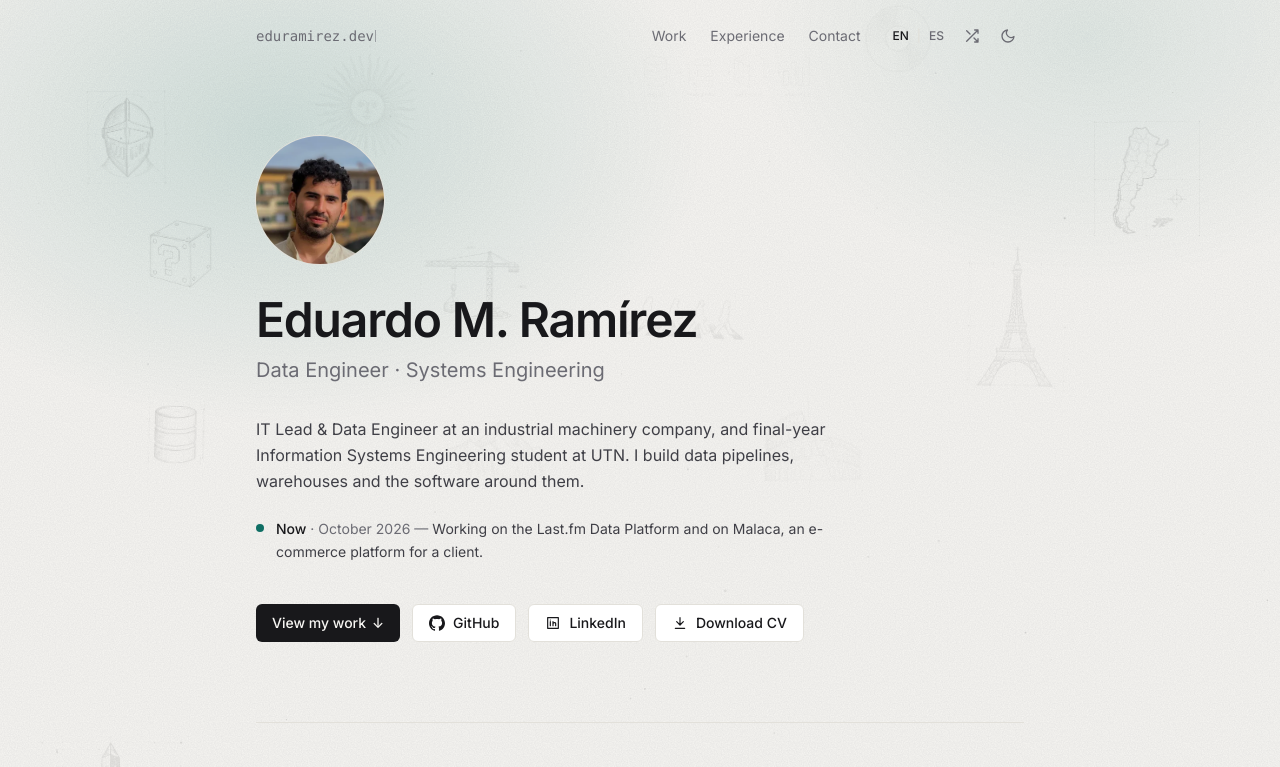
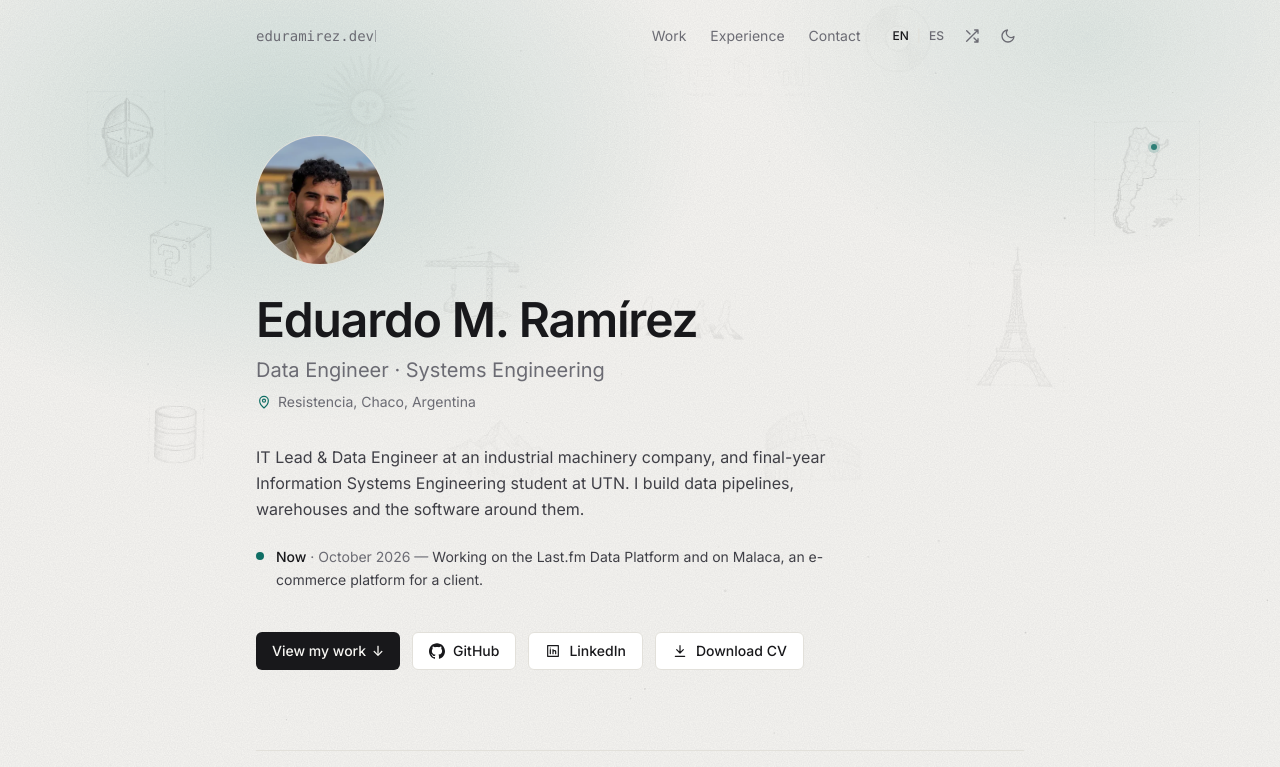
Before and after one commit to deadour/portfolio, a React (Vite) app: page / in a window 1280 px wide. Shown: the top 767 px of the page. Built offline with nearby package versions, Linux system fonts and the light colour scheme.

Commit message:
Show the location in the hero and mark it on the map

```diff
--- a/src/components/Hero.tsx
+++ b/src/components/Hero.tsx
@@ -35,6 +35,22 @@ export default function Hero() {
       </h1>
       <p style={step(2)} className="enter mt-3 text-lg text-muted sm:text-xl">
         {c.hero.title}
+      </p>
+      <p style={step(2)} className="enter mt-2 flex items-center gap-1.5 text-sm text-muted">
+        <svg
+          aria-hidden="true"
+          viewBox="0 0 24 24"
+          className="size-4 shrink-0 text-accent"
+          fill="none"
+          stroke="currentColor"
+          strokeWidth="1.8"
+          strokeLinecap="round"
+          strokeLinejoin="round"
+        >
+          <path d="M12 21s-6.5-5.6-6.5-11a6.5 6.5 0 0 1 13 0C18.5 15.4 12 21 12 21z" />
+          <circle cx="12" cy="10" r="2.3" />
+        </svg>
+        {site.location}
       </p>
       <p style={step(3)} className="enter mt-8 max-w-xl leading-relaxed">
         {c.hero.tagline}
--- a/src/components/hero/Sketches.tsx
+++ b/src/components/hero/Sketches.tsx
@@ -5,7 +5,10 @@ import { getSketchState, subscribeSketches } from './pageSlots'
 
 const ANIMATIONS = ['float', 'drift-slow', 'rotate-slow']
 
-type Placed = { src: string; x: number; y: number; w: number; opacity: number; animation: string; duration: number }
+type Placed = { src: string; x: number; y: number; w: number; opacity: number; animation: string; duration: number; home?: boolean }
+
+// Where Resistencia, Chaco sits on the map drawing, as a fraction of its width and height.
+const HOME = { x: 0.557, y: 0.237 }
 type Rect = { x: number; y: number; w: number; h: number }
 
 const GAP = 24
@@ -36,7 +39,7 @@ function layout(W: number, H: number, picks: Set<string>): Placed[] {
   const mapH = (mapW * MAP.h) / MAP.w
   const mapRect = { x: W - mapW - Math.max(16, W * 0.06), y: H * (mobile ? 0.08 : 0.16), w: mapW, h: mapH }
   const placed: Placed[] = [
-    { src: MAP.src, x: mapRect.x, y: mapRect.y, w: mapW, opacity: 0.13, animation: '', duration: 0 },
+    { src: MAP.src, x: mapRect.x, y: mapRect.y, w: mapW, opacity: 0.13, animation: '', duration: 0, home: true },
   ]
   const taken: Rect[] = [mapRect]
 
@@ -120,6 +123,12 @@ export default function HeroSketches({ className = '' }: { className?: string })
             style={{ left: s.x, top: s.y, width: s.w, '--d': `${s.duration}s` } as CSSProperties}
           >
             <img src={s.src} alt="" decoding="async" className="block w-full hero-sketch" style={{ opacity: `calc(${s.opacity.toFixed(3)} * var(--sketch-boost, 1))` }} />
+            {s.home && (
+              <span
+                className="hero-home absolute size-1.5 -translate-1/2 rounded-full bg-accent"
+                style={{ left: `${HOME.x * 100}%`, top: `${HOME.y * 100}%` }}
+              />
+            )}
           </div>
         ))}
       </div>
--- a/src/data/site.ts
+++ b/src/data/site.ts
@@ -6,6 +6,8 @@ export const site = {
   github: 'https://github.com/deadour',
   linkedin: 'https://www.linkedin.com/in/eduramirez645/',
   email: 'edu.ramirez645@gmail.com',
+  // Shown under the title in the hero and marked on the hero map. Same in both languages.
+  location: 'Resistencia, Chaco, Argentina',
   portrait: '/images/portrait.webp',
   // PDF paths under public/, e.g. 'cv/eduardo-ramirez-en.pdf'. The button is hidden while empty.
   cv: { en: '/cv/eduardo-ramirez-cv-en.pdf', es: '/cv/eduardo-ramirez-cv-es.pdf' },
--- a/src/index.css
+++ b/src/index.css
@@ -189,6 +189,12 @@
 }
 .site-header[data-scrolled]::before {
   opacity: 1;
+}
+
+/* Home marker on the hero map: a small accent dot with a soft halo, no animation. */
+.hero-home {
+  box-shadow: 0 0 0 3px color-mix(in srgb, var(--accent) 22%, transparent);
+  opacity: 0.85;
 }
 
 /* Shuffle button: the sketch layers fade out, swap and fade back in. */
```
